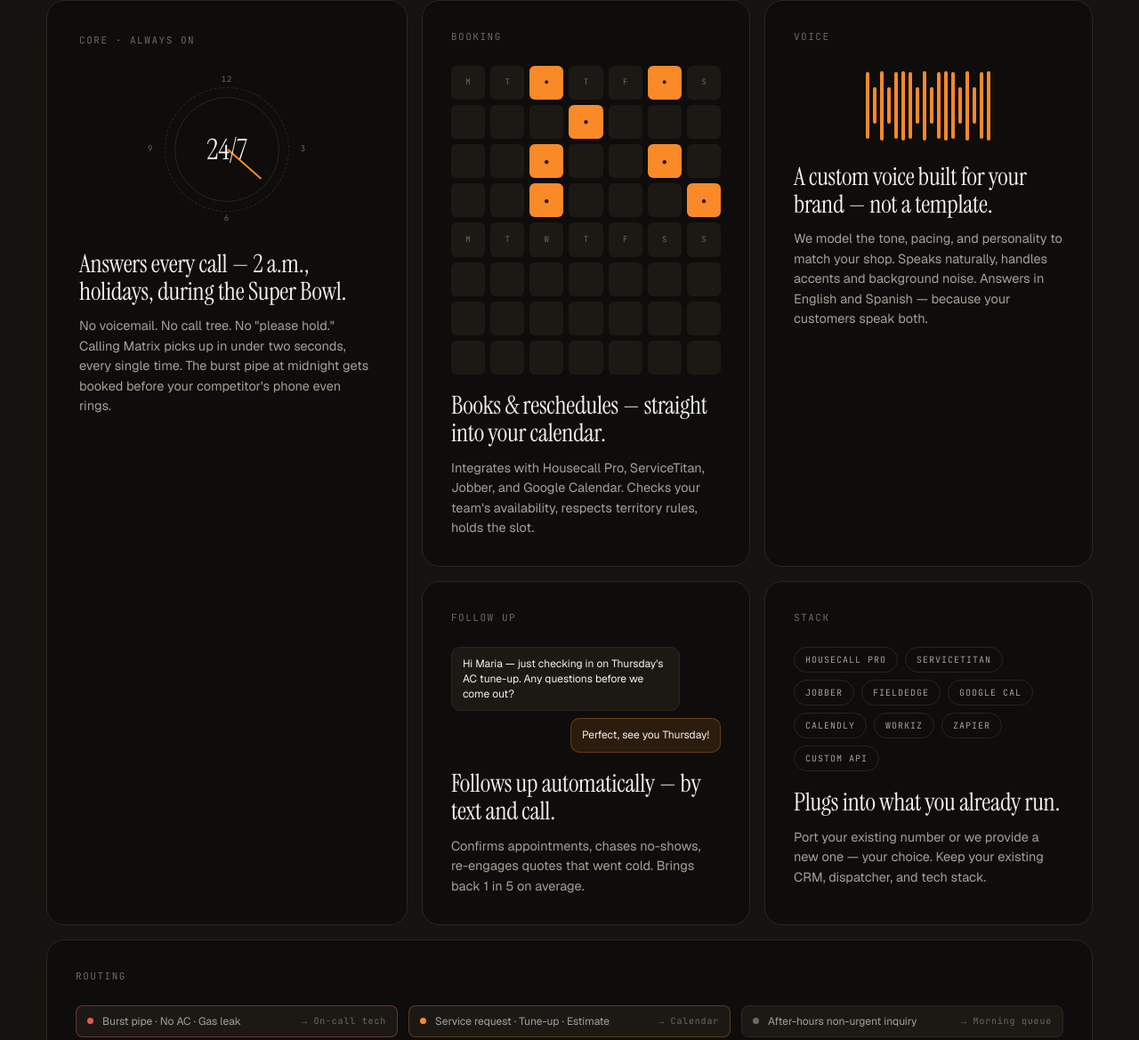
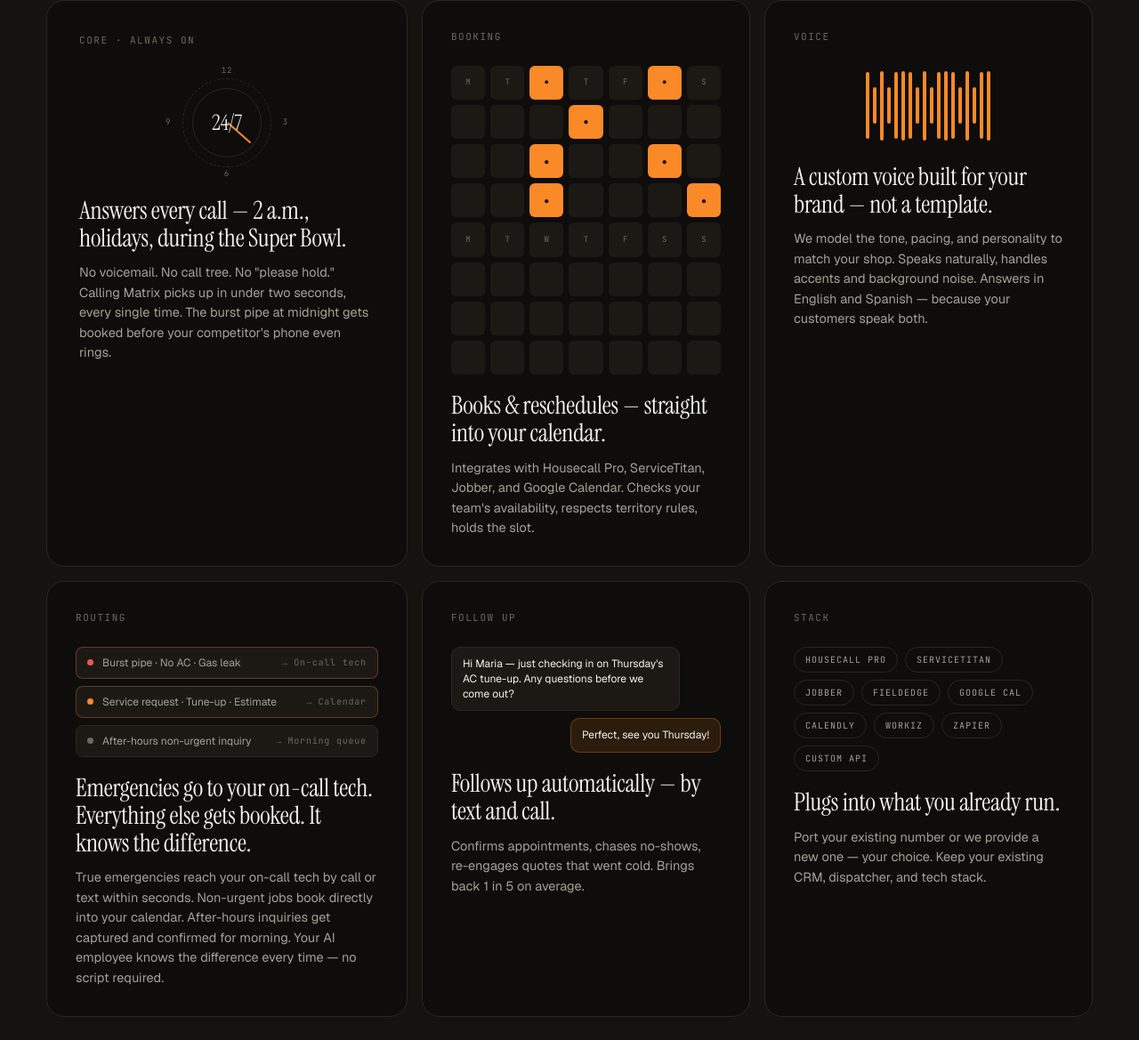
Before and after one commit to brandonworkspace10/CM.01, a website: page index.html in a window 1280 px wide. Shown: the part 2817-3986 px from the top of the page at 89% size. Drawn offline with nearby package versions, Linux system fonts and the light colour scheme.

Commit message:
layout+copy: fix Always On card height, place Routing under it, add strategy call CTA
Layout:
- Revert routing card to original styling (no full-width, no horizontal rows)
- Remove grid-row: span 2 from Always On — now matches other card heights
- Routing explicitly placed at col 1 row 2 (fills the space under Always On)
- Shrink clock viz: 180px→120px height, 140px→100px ring, hand/font scaled down

Copy:
- how.title: "Live in 48 hours..." → "Start booking the calls you've been missing. Starting today."
- Add "Get your free strategy call →" CTA button below steps, opens Calendly

Co-Authored-By: Claude Sonnet 4.6 <noreply@anthropic.com>

```diff
--- a/index.html
+++ b/index.html
@@ -645,9 +645,7 @@ h2.sec-title .italic { color: var(--accent); }
   gap: 16px;
 }
 @media (max-width: 980px) { .feat-grid { grid-template-columns: 1fr; } }
-.feat-grid .feat:last-child { grid-column: 1 / -1; }
-.feat-grid .feat:last-child .viz-route { flex-direction: row; gap: 12px; }
-.feat-grid .feat:last-child .route-row { flex: 1; }
+.feat-grid .feat:last-child { grid-column: 1; grid-row: 2; }
 .feat {
   background: var(--bg);
   border: 1px solid var(--line);
@@ -658,19 +656,19 @@ h2.sec-title .italic { color: var(--accent); }
   transition: border-color .3s, transform .3s;
 }
 .feat:hover { border-color: oklch(0.74 0.17 55 / 0.5); transform: translateY(-3px); }
-.feat.large { grid-column: span 1; grid-row: span 2; padding: 36px; }
+.feat.large { grid-column: span 1; grid-row: span 1; padding: 36px; }
 @media (max-width: 980px) { .feat.large { grid-row: span 1; } }
 .feat h3 { font-family: var(--serif); font-size: 28px; font-weight: 400; letter-spacing: -0.01em; margin-bottom: 12px; line-height: 1.1; }
 .feat p { font-size: 14.5px; color: var(--fg-dim); line-height: 1.55; }
 .feat .mono { margin-bottom: 24px; }
 
 /* Feature: 24/7 clock */
-.viz-clock { height: 180px; display: grid; place-items: center; margin-bottom: 24px; }
-.clock-ring { width: 140px; height: 140px; border-radius: 50%; border: 1px dashed var(--line); position: relative; display: grid; place-items: center; }
+.viz-clock { height: 120px; display: grid; place-items: center; margin-bottom: 24px; }
+.clock-ring { width: 100px; height: 100px; border-radius: 50%; border: 1px dashed var(--line); position: relative; display: grid; place-items: center; }
 .clock-ring::before { content: ''; position: absolute; inset: 10px; border-radius: 50%; border: 1px solid var(--line); }
-.clock-hand { position: absolute; top: 50%; left: 50%; width: 2px; height: 50px; background: var(--accent); transform-origin: top center; animation: spin 8s linear infinite; }
+.clock-hand { position: absolute; top: 50%; left: 50%; width: 2px; height: 34px; background: var(--accent); transform-origin: top center; animation: spin 8s linear infinite; }
 @keyframes spin { to { transform: rotate(360deg); } }
-.clock-center { font-family: var(--serif); font-size: 32px; color: var(--fg); z-index: 2; }
+.clock-center { font-family: var(--serif); font-size: 24px; color: var(--fg); z-index: 2; }
 .clock-labels { position: absolute; inset: 0; font-family: var(--mono); font-size: 9px; color: var(--fg-mute); letter-spacing: 0.1em; }
 .clock-labels span { position: absolute; }
 .clock-labels .l12 { top: -16px; left: 50%; transform: translateX(-50%); }
@@ -1374,6 +1372,9 @@ footer {
             <h4 data-i18n="step4.h4">We go live — and keep tuning.</h4>
             <p data-i18n="step4.p">You get a live dashboard, every call recording, and a human specialist who tunes the AI monthly based on what your customers actually ask.</p>
           </div>
+        </div>
+        <div style="margin-top: 32px;">
+          <a href="#" class="btn btn-primary" onclick="event.preventDefault(); openCalendly(); return false;" data-i18n="how.cta">Get your free strategy call →</a>
         </div>
       </div>
       <div class="how-viz">
--- a/locales/en.json
+++ b/locales/en.json
@@ -40,7 +40,8 @@
   "feat5.h3": "Plugs into what you already run.",
   "feat5.p": "Port your existing number or we provide a new one — your choice. Keep your existing CRM, dispatcher, and tech stack.",
   "how.label": "03 / How it works",
-  "how.title": "Live in 48 hours. Booking jobs the <span class=\"italic\">same afternoon.</span>",
+  "how.title": "Start booking the calls you've been missing. <span class=\"italic\">Starting today.</span>",
+  "how.cta": "Get your free strategy call →",
   "step1.h4": "We clone your best dispatcher.",
   "step1.p": "30-minute onboarding call. We capture your services, pricing, territory, emergency protocols, and tone — then build a voice that matches the shop.",
   "step2.h4": "We handle your number.",
--- a/locales/es.json
+++ b/locales/es.json
@@ -44,7 +44,8 @@
   "feat5.p": "Porta tu número en 24 horas. Mantén tu CRM, despachador y sistema tecnológico existentes.",
 
   "how.label": "03 / Cómo funciona",
-  "how.title": "En vivo en 48 horas. Reservando trabajos <span class=\"italic\">la misma tarde.</span>",
+  "how.title": "Empieza a capturar las llamadas que has estado perdiendo. <span class=\"italic\">Desde hoy.</span>",
+  "how.cta": "Obtén tu llamada estratégica gratis →",
   "step1.h4": "Clonamos a tu mejor despachador.",
   "step1.p": "Llamada de incorporación de 30 minutos. Capturamos tus servicios, precios, territorio, protocolos de emergencia y tono — luego construimos una voz que coincide con tu negocio.",
   "step2.h4": "Manejamos tu número.",
```
